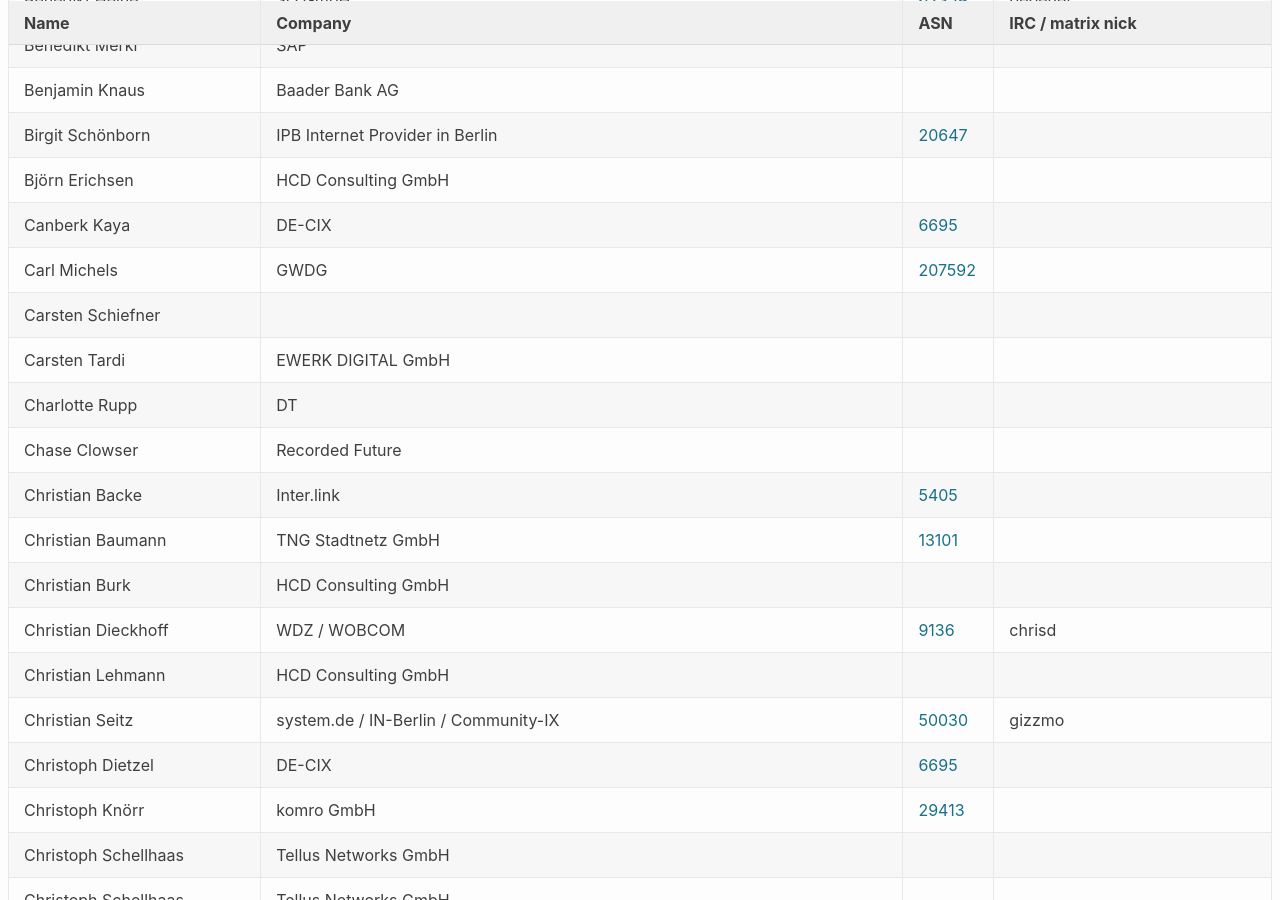
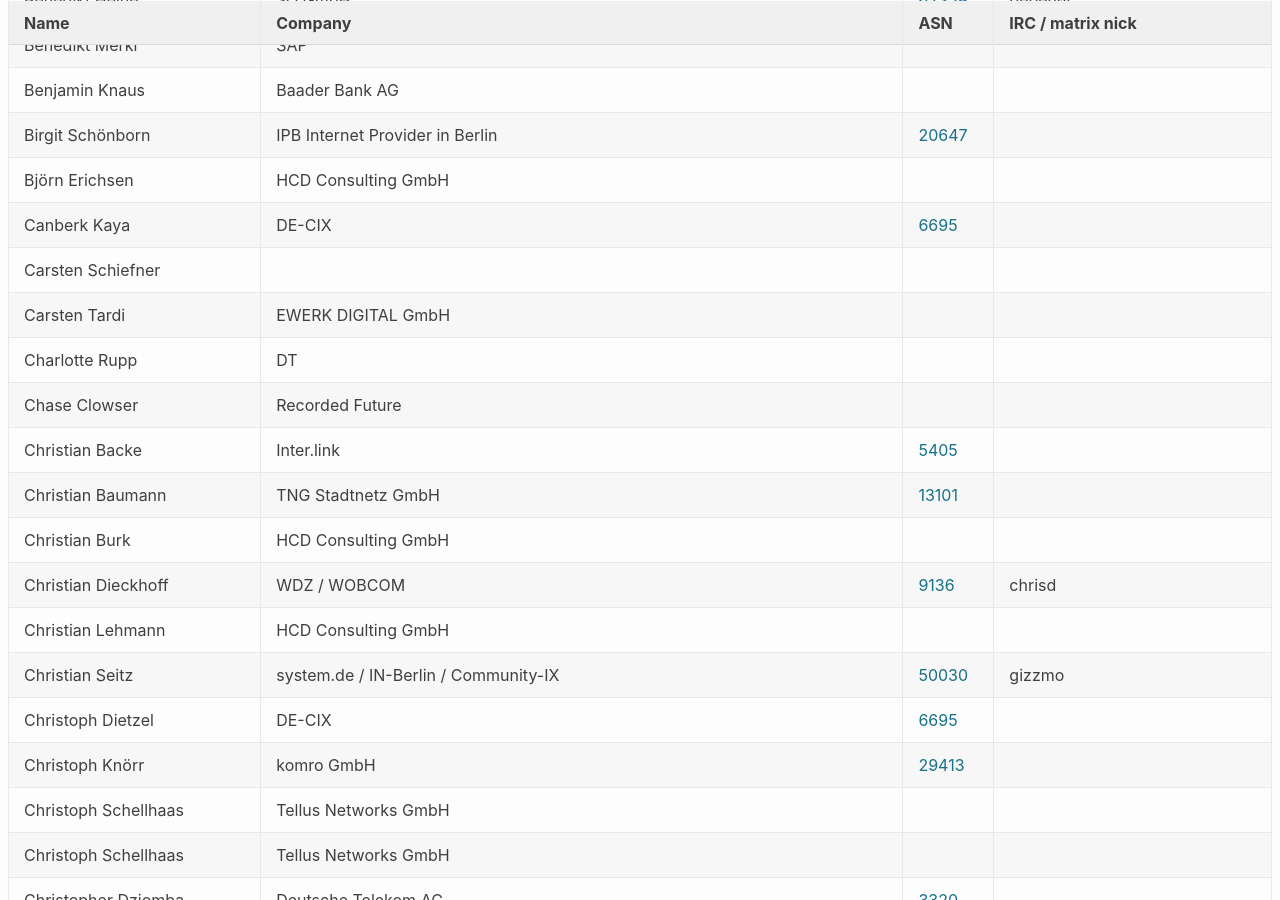
Before and after one commit to denog/pretix-attendeelist, a Jekyll site: the page built from denog17/index.markdown, in a window 1280 px wide and 900 px high, scrolled down 1459 px. Built offline with Jekyll 4.4.1, drawn with Linux system fonts in a browser that asks for light colours.

Commit message:
Latest data: Thu Jul 17 22:34:00 UTC 2025

```diff
--- a/_data/attendees_denog17_onsite.json
+++ b/_data/attendees_denog17_onsite.json
@@ -204,12 +204,6 @@
     "asn": "6695"
   },
   {
-    "name": "Carl Michels",
-    "company": "GWDG",
-    "irc": null,
-    "asn": "207592"
-  },
-  {
     "name": "Carsten Schiefner",
     "company": null,
     "irc": null,
```
